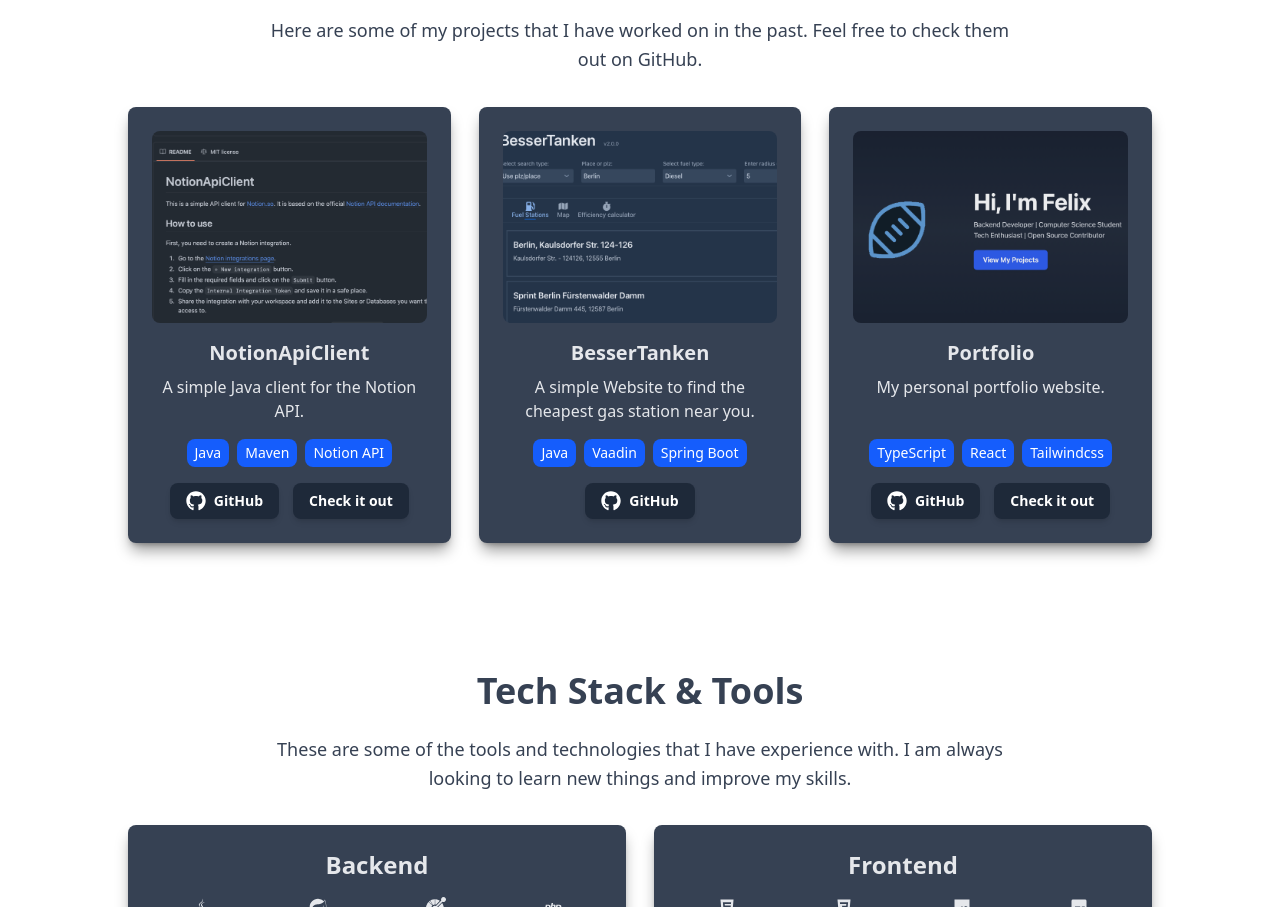
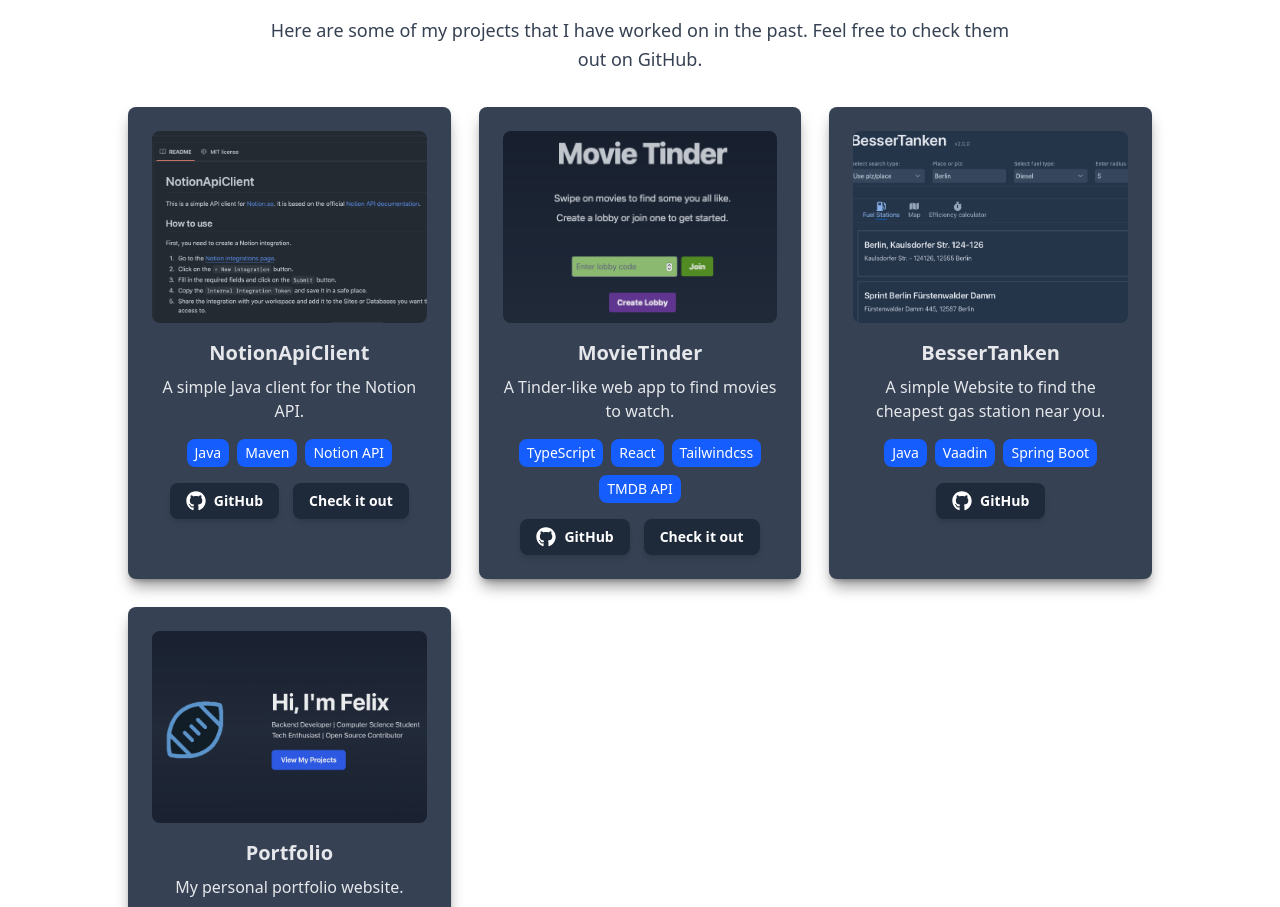
Before and after one commit to Flix-29/Portfolio, a React (Vite) app: page / in a window 1280 px wide. Shown: the part 1480-2387 px from the top of the page. Built offline with nearby package versions, Linux system fonts and the light colour scheme.

Commit message:
added movietinder project

```diff
--- a/src/components/Projects.tsx
+++ b/src/components/Projects.tsx
@@ -8,6 +8,14 @@
         tags: ["Java", "Maven", "Notion API"],
         github: "https://github.com/Flix-29/NotionApiClient",
         use: "https://mvnrepository.com/artifact/de.flix29/notion-api-client"
+    },
+    {
+        title: "MovieTinder",
+        description: "A Tinder-like web app to find movies to watch.",
+        image: "/movietinder.png",
+        tags: ["TypeScript", "React", "Tailwindcss", "TMDB API"],
+        github: "https://github.com/Flix-29/MovieTinder",
+        use: "https://movie-tinder.flix29.de/"
     },
     {
         title: "BesserTanken",
@@ -22,7 +30,7 @@
         image: "/portfolio.png",
         tags: ["TypeScript", "React", "Tailwindcss"],
         github: "https://github.com/Flix-29/Portfolio",
-        use: "http://flix29.de"
+        use: "https://flix29.de"
     }
 ];
 
```
Also changed, not shown: public/movietinder.png (added).
